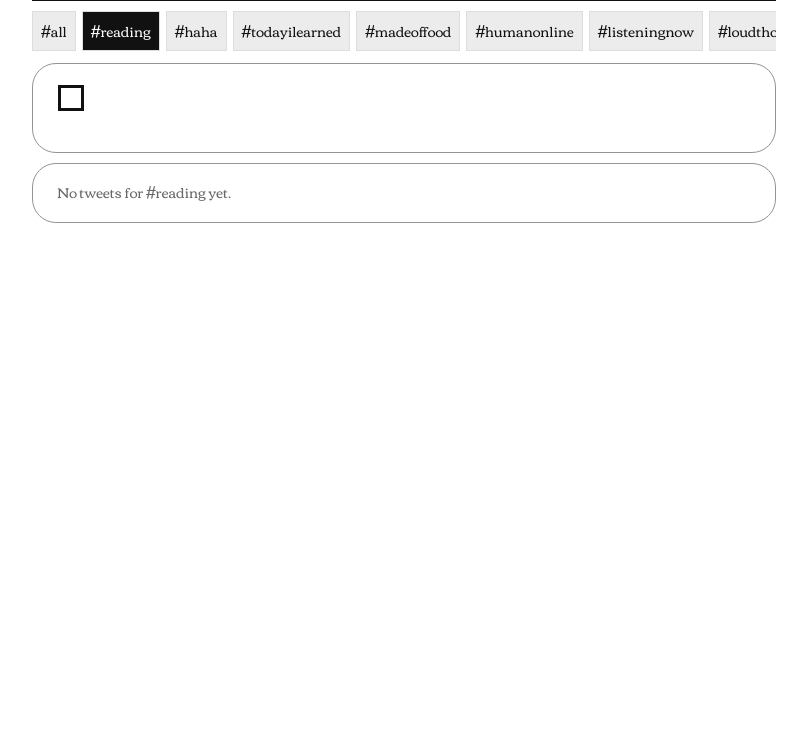
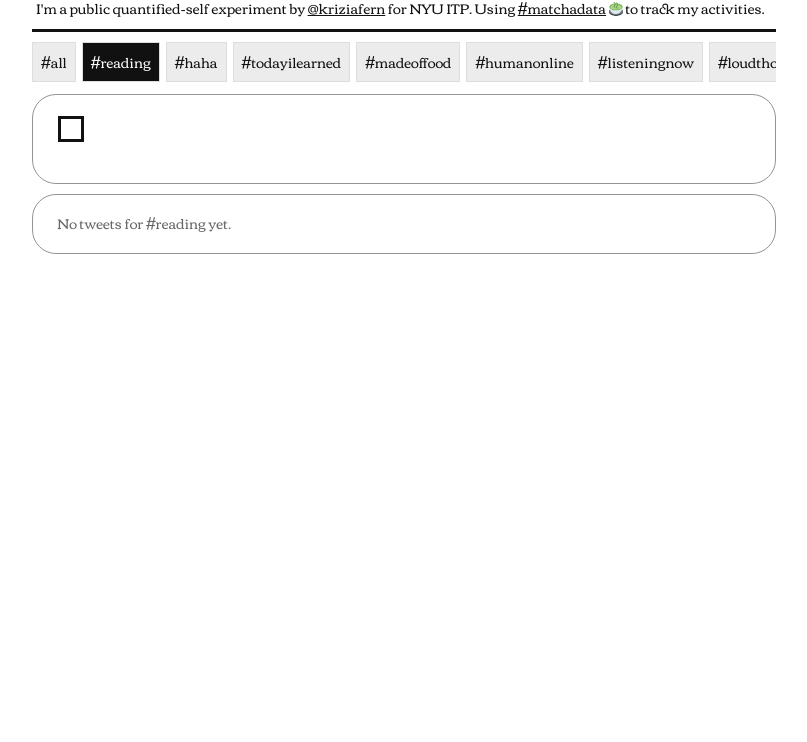
Before and after one commit to kriziaf/matcha-data, a plain HTML site: page index.html in a window 1280 px wide. Shown: the part 58-800 px from the top of the page, without its empty margins (236-1043 px from the left). Drawn offline with Linux system fonts and the light colour scheme.

Commit message:
Add subtitle under the title
Co-Authored-By: Claude Sonnet 5.5 <noreply@anthropic.com>
Claude-Session: https://claude.ai/code/session_01NjX1R9berHTSwARUyPieec

```diff
--- a/css/styles.css
+++ b/css/styles.css
@@ -62,6 +62,22 @@ h1 a {
 h1 a:hover,
 h1 a:focus-visible {
   text-decoration: underline;
+}
+
+.subtitle {
+  margin: 0 0 10px;
+  line-height: 1.5;
+}
+
+.subtitle a {
+  color: inherit;
+  text-decoration: underline;
+}
+
+.subtitle .emoji {
+  width: 1em;
+  height: 1em;
+  vertical-align: -0.15em;
 }
 
 /* Layout: tags above the cards, same on every screen size */
--- a/index.html
+++ b/index.html
@@ -10,6 +10,14 @@
 <body>
   <header>
     <h1><a href="http://twitter.com/matchadata" target="_blank" rel="noopener">Matcha Data</a></h1>
+    <p class="subtitle">
+      I'm a public quantified-self experiment by
+      <a href="https://x.com/kriziafern" target="_blank" rel="noopener">@kriziafern</a>
+      for NYU ITP. Using
+      <a href="https://x.com/search?q=%23matchadata&amp;src=hashtag_click" target="_blank" rel="noopener">#matchadata</a>
+      <img class="emoji" src="assets/emoji/1f375.svg" alt="🍵">
+      to track my activities.
+    </p>
   </header>
 
   <div class="layout">
```
